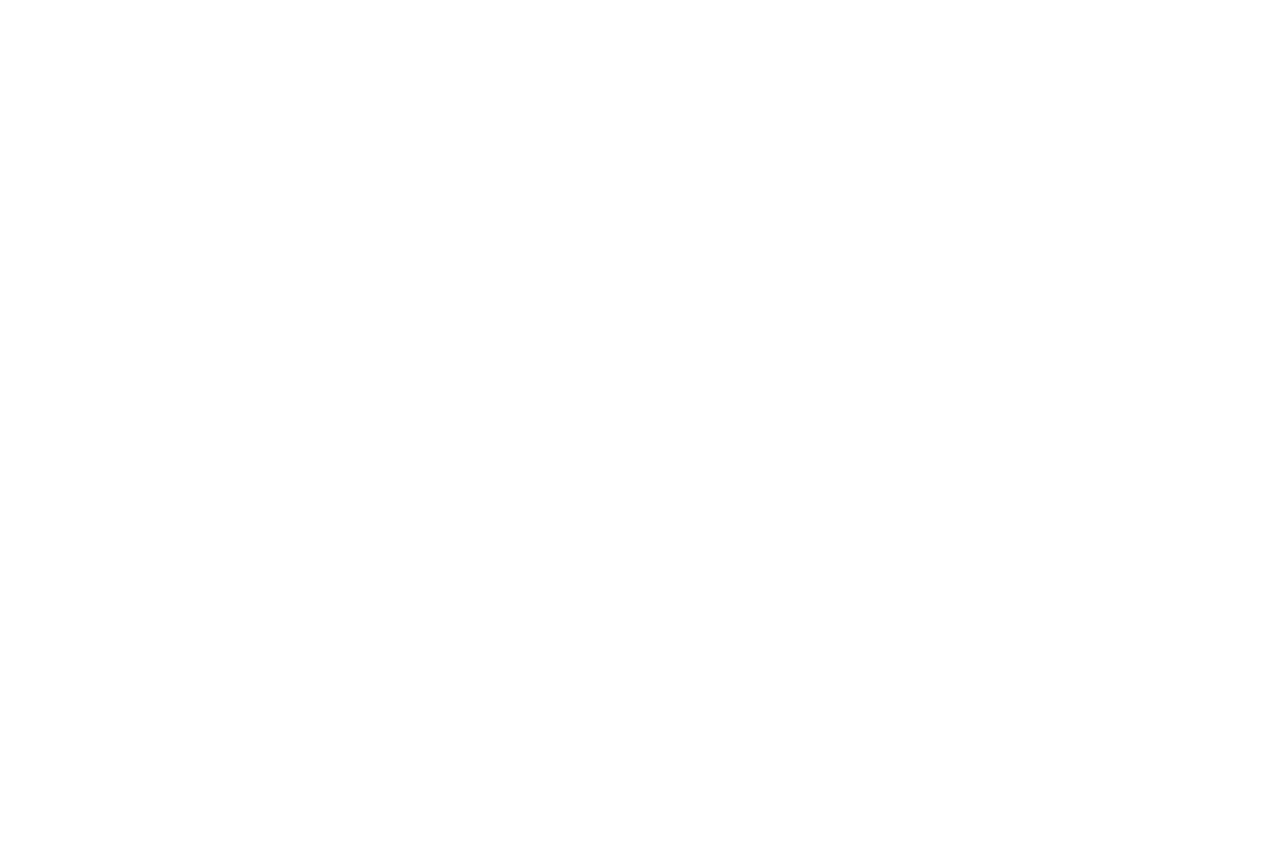
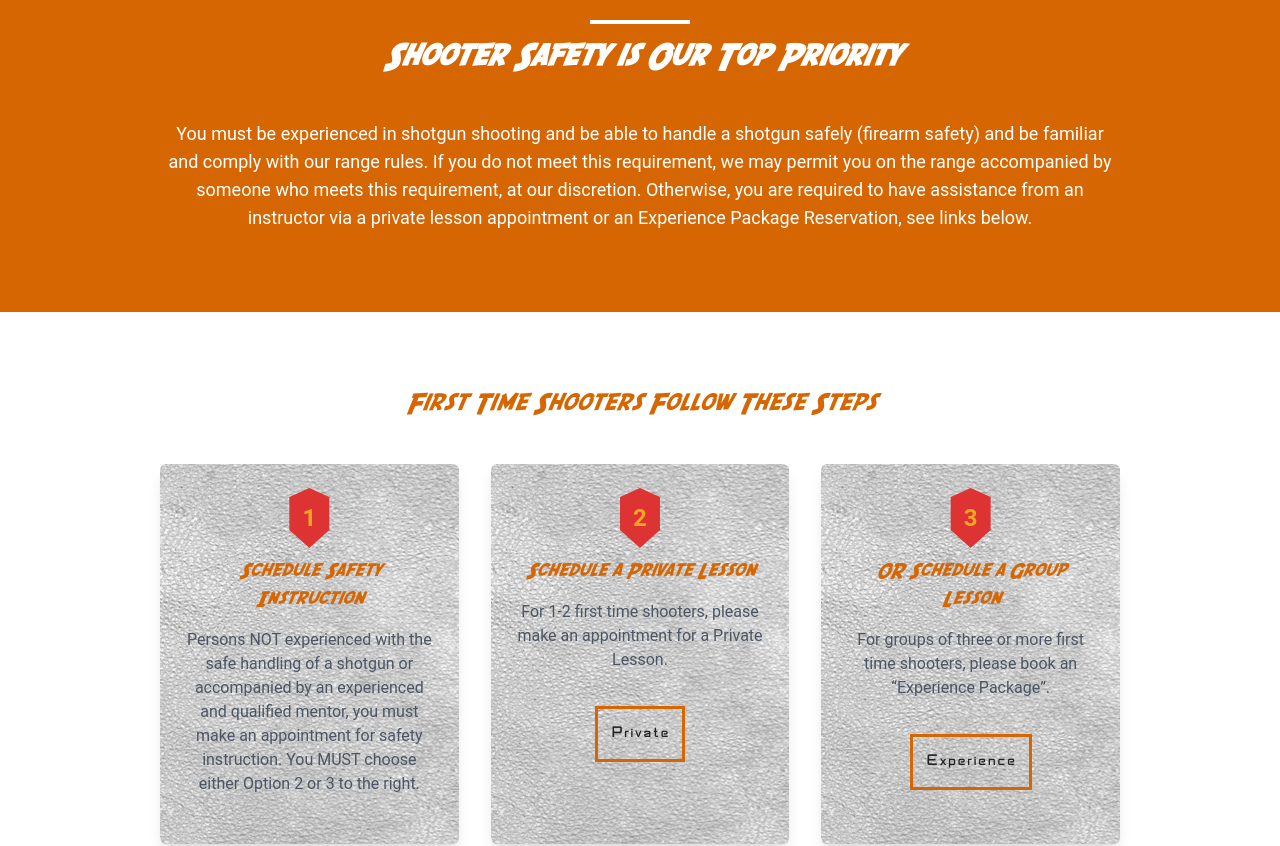
Before and after one commit to SagheerHussain/jrysporting, a React (Vite) app: page /first-time-shooter in a window 1280 px wide. Before the commit this address had no page. Shown: the part 680-1526 px from the top of the page. Before the commit the page ends 800 px from the top, so only its background shows below. Built offline with nearby package versions, Linux system fonts and the light colour scheme.

Commit message:
Add More Pages

```diff
--- a/src/App.css
+++ b/src/App.css
@@ -34,6 +34,27 @@
   padding: 0 20px;
   margin: 0 auto;
   display: flex;
+}
+
+.shield {
+  display: inline-flex;
+  justify-content: center;
+  align-items: center;
+  width: 50px;
+  height: 60px;
+  background-color: #d33;
+  color: #f4a524; /* gold-ish color */
+  font-size: 24px;
+  font-weight: bold;
+  clip-path: polygon(
+    50% 0%,    /* top center */
+    90% 15%,   /* top right */
+    90% 70%,   /* mid right */
+    50% 100%,  /* bottom point */
+    10% 70%,   /* mid left */
+    10% 15%    /* top left */
+  );
+  user-select: none;
 }
 
 @media (max-width: 1280px) {
--- a/src/App.jsx
+++ b/src/App.jsx
@@ -14,6 +14,7 @@
 import CoursesPage from "./pages/CoursesPage";
 import RangeRulesPage from "./pages/RangeRulesPage";
 import RequirementsPage from "./pages/RequirementsPage";
+import FirstTimeShooterPage from "./pages/FirstTimeShooterPage";
 
 function App() {
   return (
@@ -26,6 +27,7 @@
       <Route path="/courses" element={<CoursesPage />} />
       <Route path="/range-rules" element={<RangeRulesPage />} />
       <Route path="/requirements" element={<RequirementsPage />} />
+      <Route path="/first-time-shooter" element={<FirstTimeShooterPage />} />
       <Route path="/faq" element={<FAQPage />} />
       <Route path="/events" element={<EventsPage />} />
       {/* <Route path="/contact" element={<ContactPage />} /> */}
--- a/src/components/Navbar.jsx
+++ b/src/components/Navbar.jsx
@@ -55,7 +55,7 @@
                       { label: "Courses", slug: "/courses" },
                       { label: "Ranges Rules", slug: "/range-rules" },
                       { label: "Requierements", slug: "/requirements" },
-                      { label: "First Time Shooters", slug: "#" },
+                      { label: "First Time Shooters", slug: "/first-time-shooter" },
                     ],
                   },
                   {
--- a/src/components/Shooting Components/Requirements.jsx
+++ b/src/components/Shooting Components/Requirements.jsx
@@ -1,32 +1,29 @@
 import React from "react";
 
-function Requirements({ requirementData }) {
+function Requirements({ title, requirementData }) {
   return (
     <section className="requirements py-20">
       <div className="container flex-col">
-        <h2 className="text-2xl text-[#d56602] text-center mb-10">
-          You MUST Follow These Guidelines
-        </h2>
+        <h2 className="text-2xl text-[#d56602] text-center mb-10">{title}</h2>
         <div className="grid grid-cols-1 md:grid-cols-3 gap-8">
           {requirementData.map(
-            ({ icon, title, description, button }, index) => (
+            ({ icon, title, description, button, btnText, count }, index) => (
               <div
                 key={index}
-                className="bg-white p-6 rounded-md shadow-lg flex flex-col items-center text-center"
+                className="p-6 rounded-md shadow-lg flex flex-col items-center text-center"
                 style={{
                   background: "url('/Images/texture.png')",
                   backgroundBlendMode: "multiply",
                   backgroundColor: "#fff",
                 }}
               >
-                {icon}
-                <h3 className="text-[#d56602] text-lg mb-3">
-                  {title}
-                </h3>
+                {icon ? <span className="">{icon}</span> : <span className="shield">{count}</span>}
+
+                <h3 className="text-[#d56602] text-lg my-3">{title}</h3>
                 <p className="text-gray-600 mb-6">{description}</p>
                 {button && (
                   <button className="btn-main mt-4 translate-y-[10px] p-4">
-                    Read Rules
+                    {btnText}
                   </button>
                 )}
               </div>
--- /dev/null
+++ b/src/pages/FirstTimeShooterPage.jsx
@@ -0,0 +1,51 @@
+import React from "react";
+import Header from "../components/About Components/Header";
+import Footer from "../components/Footer";
+import requirementBanner from "/Images/shooting/Requirements/requirement-banner.webp";
+import CallToAction from "../components/Shooting Components/CallToAction";
+import Requirements from "../components/Shooting Components/Requirements";
+
+const FirstTimeShooterPage = () => {
+  const requirementData = [
+    {
+      count: 1,
+      title: "Schedule Safety Instruction",
+      description:
+        "Persons NOT experienced with the safe handling of a shotgun or accompanied by an experienced and qualified mentor, you must make an appointment for safety instruction. You MUST choose either Option 2 or 3 to the right.",
+    },
+    {
+      count: 2,
+      title: "Schedule a Private Lesson",
+      description:
+        "For 1-2 first time shooters, please make an appointment for a Private Lesson.",
+      button: true,
+      btnText: "Private",
+    },
+    {
+      count: 3,
+      title: "OR Schedule a Group Lesson",
+      description:
+        "For groups of three or more first time shooters, please book an “Experience Package”.",
+      button: true,
+      btnText: "Experience",
+    },
+  ];
+
+  return (
+    <>
+      <Header title="First Time Shooters" banner={requirementBanner} />
+      <CallToAction
+        title="First Time Shooters At Coyote Valley"
+        subTitle="Shooter Safety is Our Top Priority"
+        description="You must be experienced in shotgun shooting  and be able to handle a shotgun safely (firearm safety) and be familiar and comply with our range rules.   If you do not meet this requirement, we may permit you on the range accompanied by someone who meets this requirement, at our discretion.  Otherwise, you are required to have assistance from an instructor via a private lesson appointment or an Experience Package Reservation, see links below."
+      />
+      <Requirements
+        title="First Time Shooters Follow These Steps"
+        requirementData={requirementData}
+      />
+      <Footer />
+    </>
+  );
+};
+
+export default FirstTimeShooterPage;
--- a/src/pages/RequirementsPage.jsx
+++ b/src/pages/RequirementsPage.jsx
@@ -32,6 +32,7 @@
       description:
         "All participants must know and be able to follow our Range Safety Rules. We are uncompromising in this requirement. We reserve the right to refuse service to anyone and will definitely do so when safety rules are violated.",
       button: true,
+      btnText: "Read Rules",
     },
   ];
 
@@ -43,7 +44,7 @@
         subTitle="Shooter Safety is Our Top Priority"
         description="You must be experienced in shotgun shooting and be able to handle a shotgun safely (firearm safety) and be familiar and comply with our range rules. If you do not meet this requirement, we may permit you on the range accompanied by someone who meets this requirement, at our discretion. Otherwise, you are required to have assistance from an instructor via a private lesson appointment or an Experience  Reservation, see below."
       />
-      <Requirements requirementData={requirementData} />
+      <Requirements title="You MUST Follow These Guidelines" requirementData={requirementData} />
       <Footer />
     </>
   );
```
